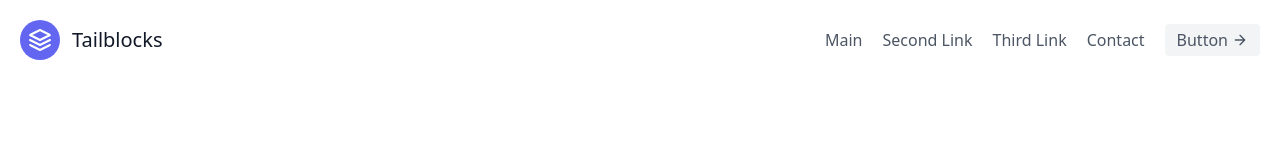
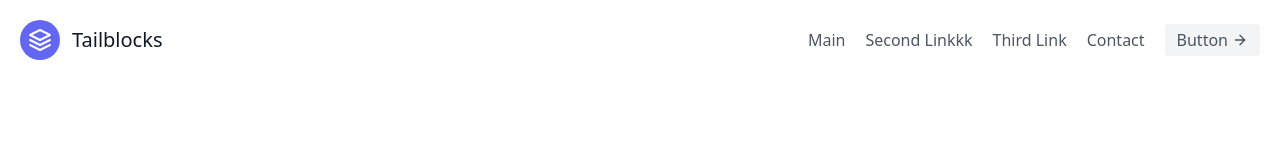
Before and after one commit to svvir/virych_landing, a Next.js app: page / in a window 1280 px wide. Shown: the top 160 px of the page. Built offline with nearby package versions, Linux system fonts and the light colour scheme.

Commit message:
text format

```diff
--- a/src/components/header.tsx
+++ b/src/components/header.tsx
@@ -13,7 +13,7 @@
     </Link>
     <nav className="md:ml-auto flex flex-wrap items-center text-base justify-center">
       <Link href="/" className="mr-5 hover:text-gray-900">Main</Link>
-      <a className="mr-5 hover:text-gray-900">Second Link</a>
+      <a className="mr-5 hover:text-gray-900">Second Linkkk</a>
       <a className="mr-5 hover:text-gray-900">Third Link</a>
       <Link href="/contact" className="mr-5 hover:text-gray-900">Contact</Link>
     </nav>
```
